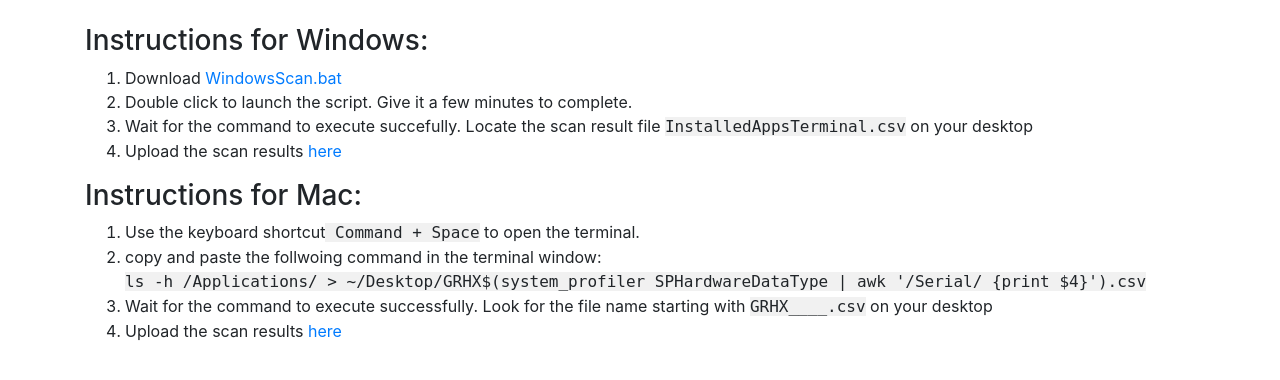
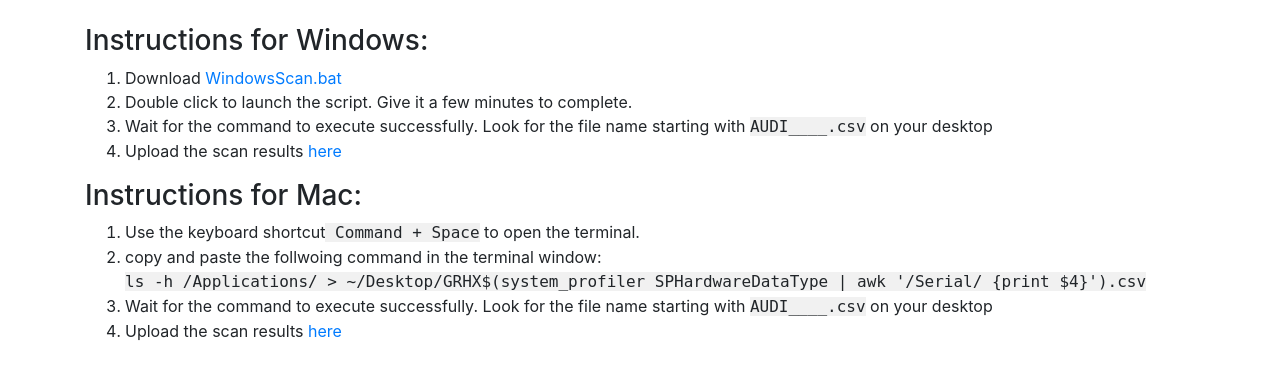
Before and after one commit to childish-gambino/certitude, a Django app: page /readme/ in a window 1280 px wide. Shown: the part 56-436 px from the top of the page. Run offline with Django 3.2, Linux system fonts and the light colour scheme; some libraries are stand-ins or nearby versions.

Commit message:
modified readme

```diff
--- a/iaudit/templates/iaudit/readme.html
+++ b/iaudit/templates/iaudit/readme.html
@@ -13,7 +13,7 @@
                 <a href="https://drive.google.com/file/d/1VdjLDWJjBlsWVDNuNW4gMCCO1nRUPNaD/view?usp=sharing">WindowsScan.bat</a>
             </li>
             <li>Double click to launch the script. Give it a few minutes to complete.</li>
-            <li>Wait for the command to execute succefully. Locate the scan result file <a style="background-color:#f1f1f1;font-family:monospace;"> InstalledAppsTerminal.csv</a> on your desktop</li>
+            <li>Wait for the command to execute successfully. Look for the file name starting with <a style="background-color:#f1f1f1;font-family:monospace;"> AUDI____.csv</a> on your desktop</li>
             <li>Upload the scan results <a href={% url 'home' %}> here</a></li>
 
         </ol>
@@ -23,7 +23,7 @@
             <li>copy and paste the follwoing command in the terminal window:
                 <br> <a style="background-color:#f1f1f1;font-family:monospace;">ls -h /Applications/ > ~/Desktop/GRHX$(system_profiler SPHardwareDataType | awk '/Serial/ {print $4}').csv</a>
             </li>
-            <li>Wait for the command to execute successfully. Look for the file name starting with <a style="background-color:#f1f1f1;font-family:monospace;"> GRHX____.csv</a> on your desktop</li>
+            <li>Wait for the command to execute successfully. Look for the file name starting with <a style="background-color:#f1f1f1;font-family:monospace;"> AUDI____.csv</a> on your desktop</li>
             <li>Upload the scan results <a href={% url 'home' %}> here</a></li>
         </ol>
     </body>
```
